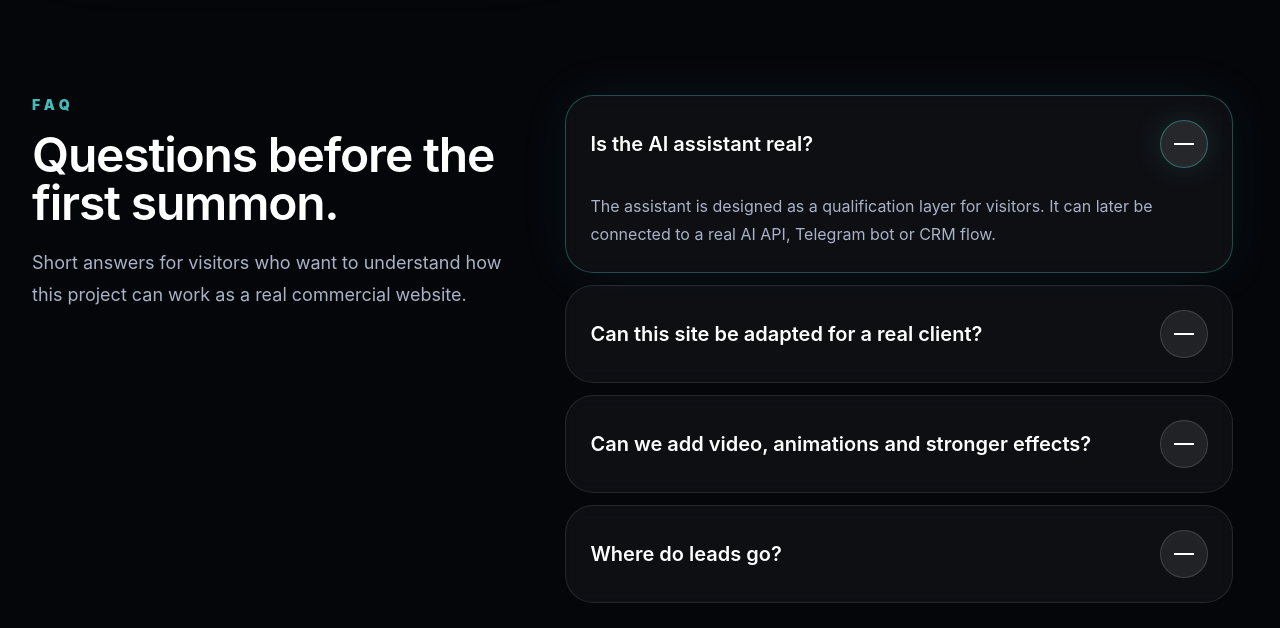
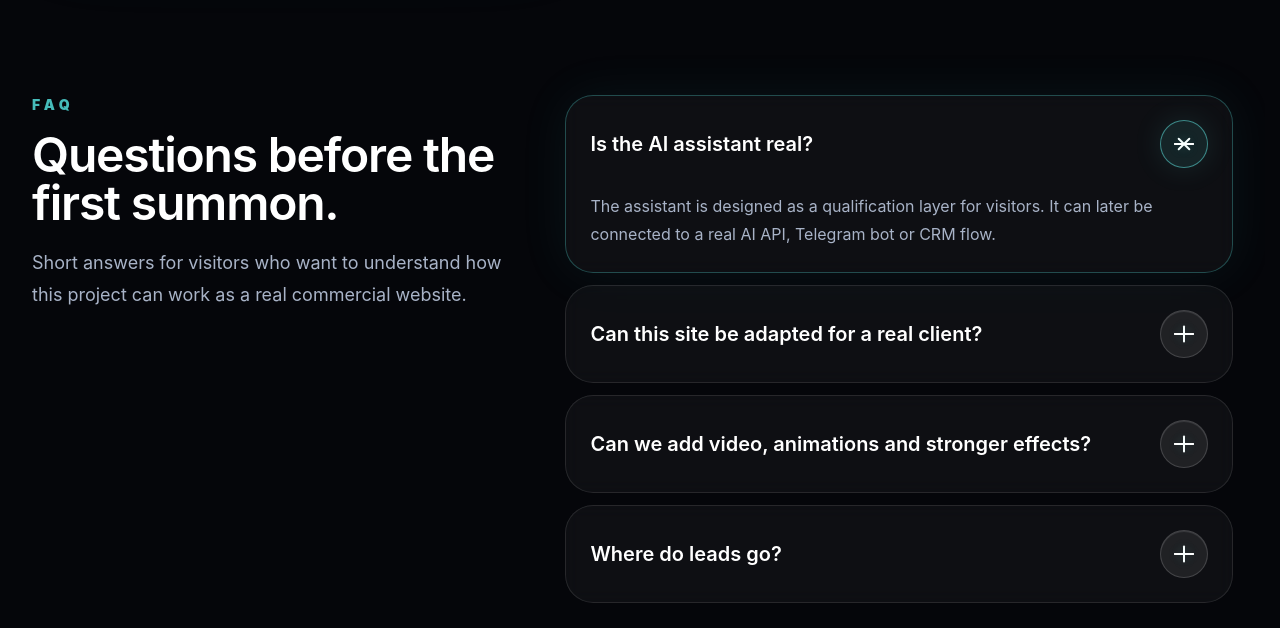
Before and after one commit to kenform/elven-syndicate, a React (Vite) app: page / in a window 1280 px wide. Shown: the part 10280-10908 px from the top of the page. Built offline with nearby package versions, Linux system fonts and the light colour scheme.

Commit message:
Fix FAQ icon with CSS override

```diff
--- a/src/index.css
+++ b/src/index.css
@@ -857,3 +857,88 @@ main section:not(#contact) :where(article, div)[class*="rounded-"][class*="borde
     transition: none !important;
   }
 }
+
+
+/* FAQ ICON CSS OVERRIDE FIX */
+
+#faq button[aria-expanded] > span:last-child {
+  position: relative !important;
+  display: inline-flex !important;
+  width: 48px !important;
+  height: 48px !important;
+  min-width: 48px !important;
+  flex: 0 0 48px !important;
+  align-items: center !important;
+  justify-content: center !important;
+  border-radius: 999px !important;
+  border: 1px solid rgba(255, 255, 255, 0.16) !important;
+  background: rgba(255, 255, 255, 0.075) !important;
+  color: transparent !important;
+  font-size: 0 !important;
+  line-height: 0 !important;
+  overflow: hidden !important;
+  transform: none !important;
+  box-shadow:
+    inset 0 1px 0 rgba(255,255,255,.10),
+    0 0 0 rgba(88,210,207,0) !important;
+  transition:
+    border-color 320ms cubic-bezier(0.22, 1, 0.36, 1),
+    background 320ms cubic-bezier(0.22, 1, 0.36, 1),
+    box-shadow 320ms cubic-bezier(0.22, 1, 0.36, 1),
+    transform 320ms cubic-bezier(0.22, 1, 0.36, 1) !important;
+}
+
+#faq button[aria-expanded] > span:last-child::before,
+#faq button[aria-expanded] > span:last-child::after {
+  content: "" !important;
+  position: absolute !important;
+  left: 50% !important;
+  top: 50% !important;
+  width: 17px !important;
+  height: 2px !important;
+  border-radius: 999px !important;
+  background: #f7fffe !important;
+  box-shadow: 0 0 12px rgba(88,210,207,.22) !important;
+  transform-origin: center !important;
+  transition:
+    transform 340ms cubic-bezier(0.22, 1, 0.36, 1),
+    opacity 220ms cubic-bezier(0.22, 1, 0.36, 1) !important;
+}
+
+/* закрыто: плюс */
+#faq button[aria-expanded="false"] > span:last-child::before {
+  transform: translate(-50%, -50%) rotate(0deg) !important;
+}
+
+#faq button[aria-expanded="false"] > span:last-child::after {
+  transform: translate(-50%, -50%) rotate(90deg) !important;
+}
+
+/* открыто: аккуратный крестик */
+#faq button[aria-expanded="true"] > span:last-child {
+  border-color: rgba(88,210,207,.58) !important;
+  background: rgba(88,210,207,.11) !important;
+  box-shadow: 0 0 30px rgba(88,210,207,.12) !important;
+}
+
+#faq button[aria-expanded="true"] > span:last-child::before {
+  transform: translate(-50%, -50%) rotate(45deg) !important;
+}
+
+#faq button[aria-expanded="true"] > span:last-child::after {
+  transform: translate(-50%, -50%) rotate(-45deg) !important;
+}
+
+#faq button[aria-expanded]:hover > span:last-child {
+  transform: translateY(-1px) !important;
+  border-color: rgba(88,210,207,.42) !important;
+  background: rgba(88,210,207,.10) !important;
+}
+
+@media (prefers-reduced-motion: reduce) {
+  #faq button[aria-expanded] > span:last-child,
+  #faq button[aria-expanded] > span:last-child::before,
+  #faq button[aria-expanded] > span:last-child::after {
+    transition: none !important;
+  }
+}
```
